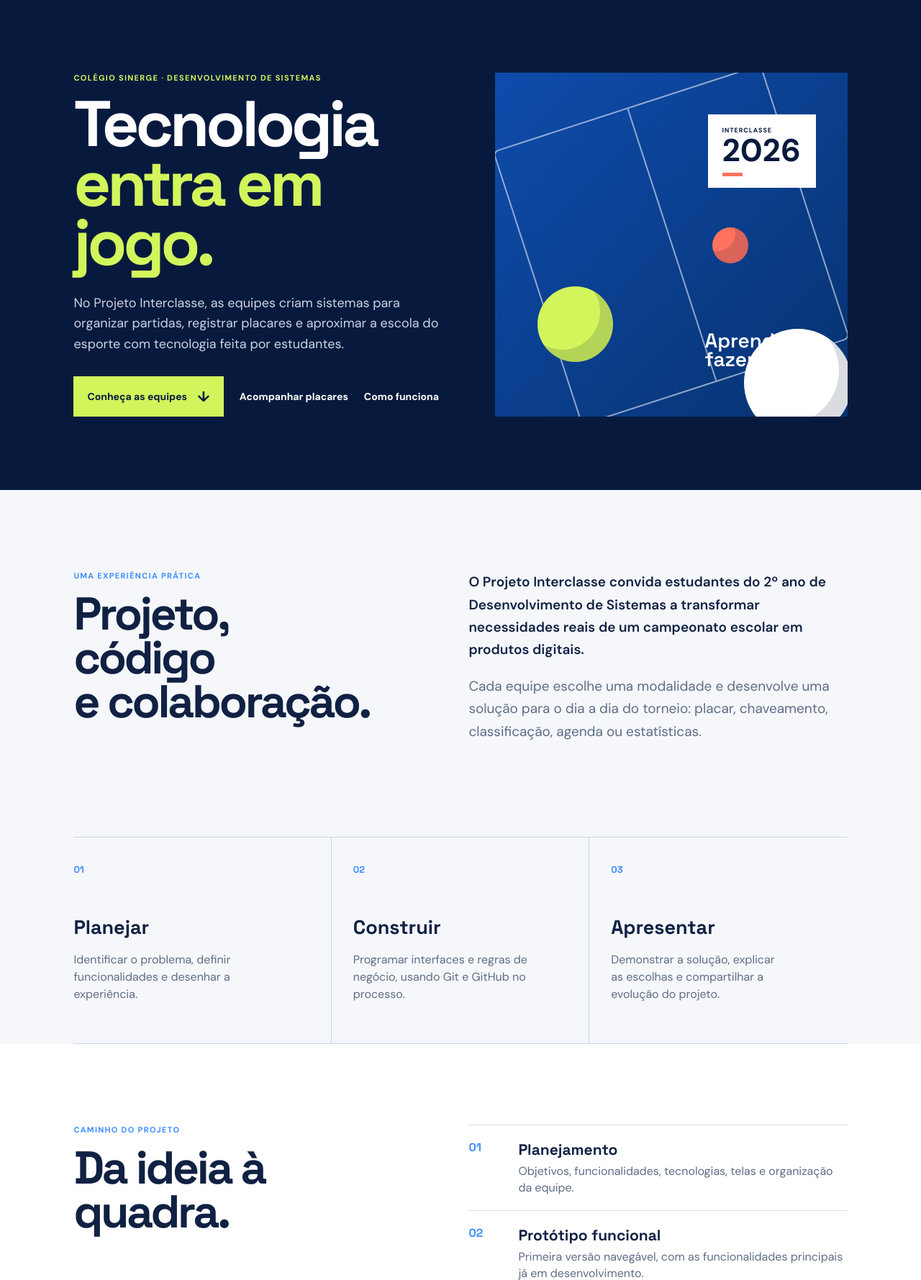
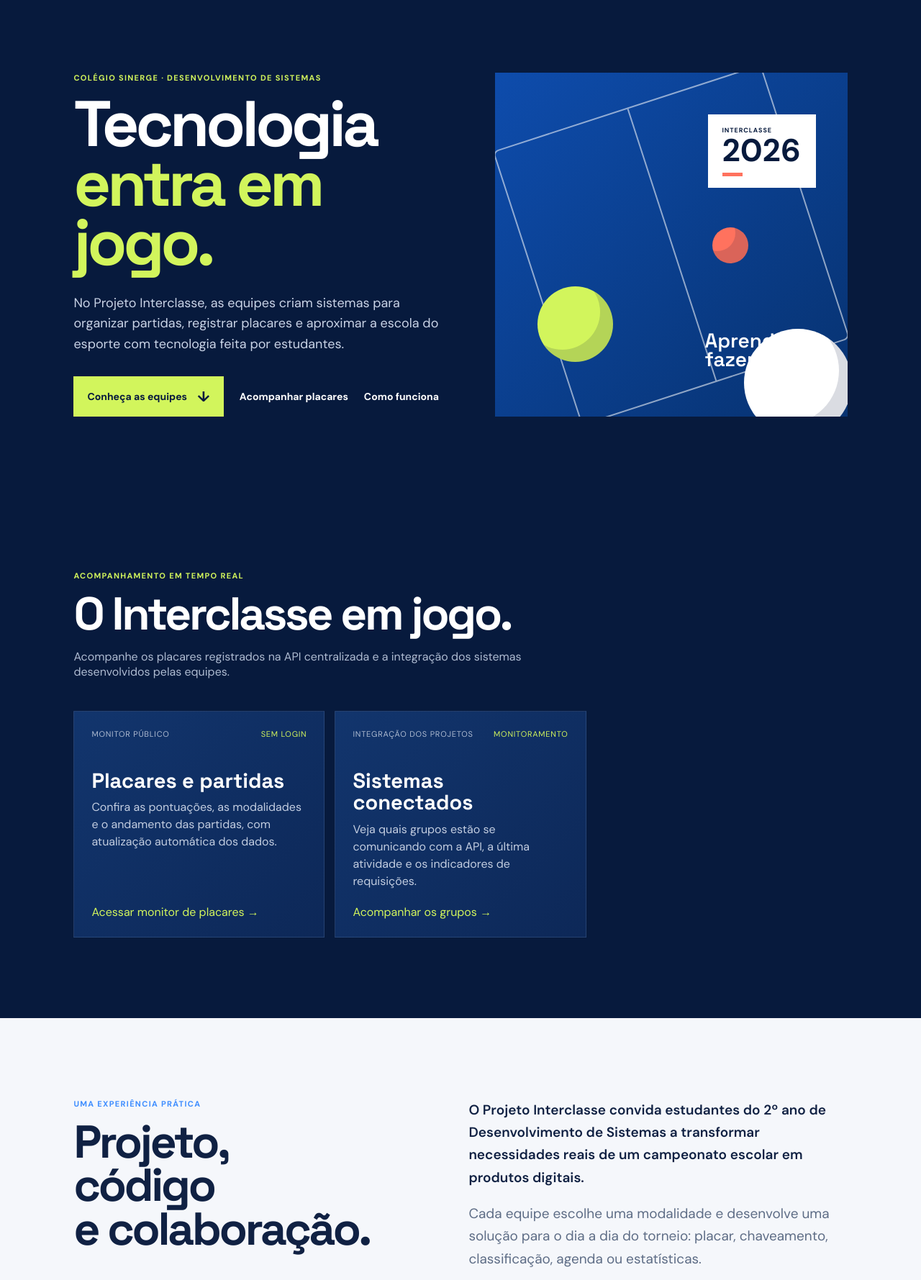
Before and after one commit to rvarjao/placar-eletronico-api, a Flask app: template exemplos/api-completa/templates/index.html in a window 1280 px wide. Shown: the part 81-1860 px from the top of the page at 72% size. Run offline with Flask 3, Linux system fonts and the light colour scheme; the template is opened without the code that fills it, so the values that code supplies are empty.

Commit message:
Destaca monitor público em seção da página inicial

```diff
--- a/exemplos/api-completa/templates/index.html
+++ b/exemplos/api-completa/templates/index.html
@@ -46,6 +46,28 @@
         <div class="score-card"><small>INTERCLASSE</small><b>2026</b><i></i></div>
         <div class="ball ball-one"></div><div class="ball ball-two"></div><div class="ball ball-three"></div>
         <p>Aprender<br>fazendo.</p>
+      </div>
+    </section>
+
+    <section class="teams" id="monitor" aria-labelledby="monitor-title">
+      <div class="section-heading">
+        <p class="eyebrow">Acompanhamento em tempo real</p>
+        <h2 id="monitor-title">O Interclasse em jogo.</h2>
+        <p class="section-note">Acompanhe os placares registrados na API centralizada e a integração dos sistemas desenvolvidos pelas equipes.</p>
+      </div>
+      <div class="team-grid">
+        <article class="team-card live">
+          <div class="team-top"><span>Monitor público</span><span class="status">Sem login</span></div>
+          <h3>Placares e partidas</h3>
+          <p>Confira as pontuações, as modalidades e o andamento das partidas, com atualização automática dos dados.</p>
+          <a href="{{ url_for('monitor.pagina') }}">Acessar monitor de placares <span aria-hidden="true">→</span></a>
+        </article>
+        <article class="team-card live">
+          <div class="team-top"><span>Integração dos projetos</span><span class="status">Monitoramento</span></div>
+          <h3>Sistemas conectados</h3>
+          <p>Veja quais grupos estão se comunicando com a API, a última atividade e os indicadores de requisições.</p>
+          <a href="{{ url_for('monitor.pagina') }}#grupos">Acompanhar os grupos <span aria-hidden="true">→</span></a>
+        </article>
       </div>
     </section>
 
```
